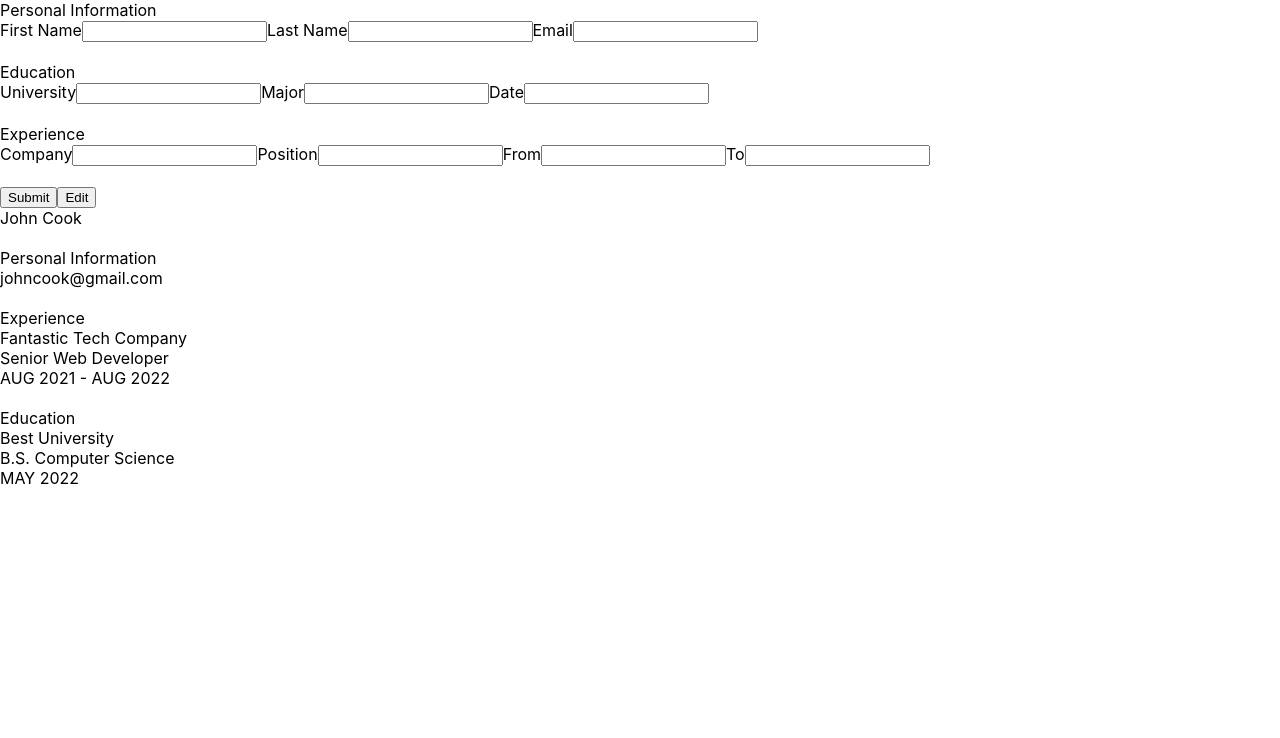
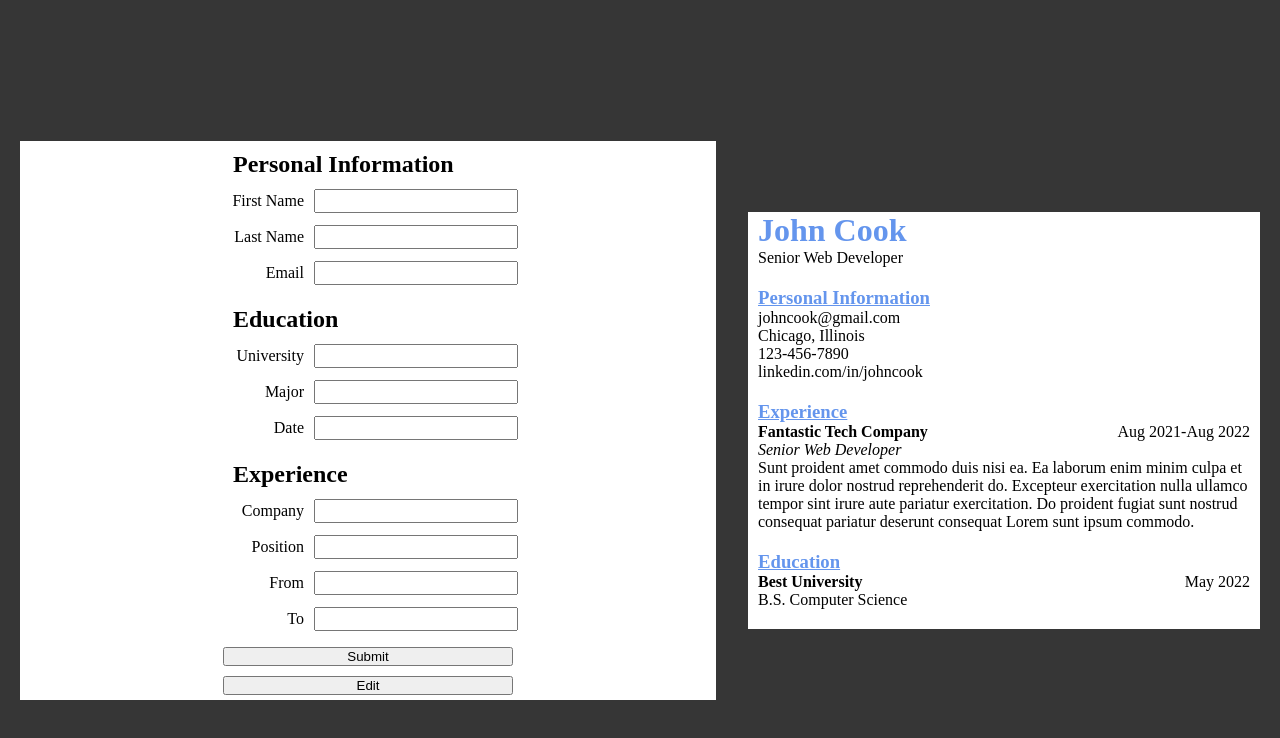
Before and after one commit to kyleyu23/cv-project, a React (Create React App) app: page / in a window 1280 px wide. Both pictures are taken after a click on the button "Submit". Shown: the top 738 px of the page. Built offline with nearby package versions, Linux system fonts and the light colour scheme.

Commit message:
add styles to PersonEntry and Resume

```diff
--- a/src/App.js
+++ b/src/App.js
@@ -18,7 +18,7 @@ class App extends Component {
 
   render() {
     return (
-      <div>
+      <div className="content">
         <PersonEntry
           onSubmit={(person) => this.handleSubmit(person)}
           currentPerson={this.state.person}
--- a/src/components/PersonEntry.js
+++ b/src/components/PersonEntry.js
@@ -1,4 +1,5 @@
 import React, { Component } from 'react';
+import '../styles/PersonEntry.css'
 
 const DEFAULT_PERSON = {
     firstName: "John",
@@ -6,11 +7,11 @@ const DEFAULT_PERSON = {
     email: "johncook@gmail.com",
     school: "Best University",
     major: "B.S. Computer Science",
-    dateOfStudy: "MAY 2022",
+    dateOfStudy: "May 2022",
     companyName: "Fantastic Tech Company",
     position: "Senior Web Developer",
-    startingDate: "AUG 2021",
-    endingDate: "AUG 2022",
+    startingDate: "Aug 2021",
+    endingDate: "Aug 2022",
 };
 
 const EMPTY_PERSON = {
@@ -58,10 +59,12 @@ class PersonEntry extends Component {
             }
                 = this.state;
         return (
-            <div>
-                <form onSubmit={(e) => this.submit(e)}>
-                    Personal Information <br />
-                    <label>
+            <form
+                onSubmit={(e) => this.submit(e)}
+                className="personEntry"
+            >
+                <h2>Personal Information</h2>
+                <label for="firstName">
                     First Name
                     <input
                         onChange={(e) => this.setState({ firstName: e.target.value })}
@@ -70,6 +73,7 @@ class PersonEntry extends Component {
                         name="firstName"
                     />
                 </label>
+
                 <label>
                     Last Name
                     <input
@@ -90,7 +94,7 @@ class PersonEntry extends Component {
                 </label>
 
 
-                    <br /><br /> Education <br />
+                <h2>Education</h2>
                 <label>
                     University
                     <input
@@ -118,7 +122,9 @@ class PersonEntry extends Component {
                         name="dateOfStudy"
                     />
                 </label>
-                    <br /> <br /> Experience <br />
+
+
+                <h2>Experience</h2>
                 <label>
                     Company
                     <input
@@ -155,15 +161,16 @@ class PersonEntry extends Component {
                         name="endingDate"
                     />
                 </label>
-                    <br /><br />
+                <div className='buttons'>
                     <button type="submit">
                         Submit
                     </button>
                     <button type="button" onClick={() => this.edit()}>
                         Edit
                     </button>
+                </div>
+
             </form>
-            </div>
         )
     }
 }
--- a/src/components/Resume.js
+++ b/src/components/Resume.js
@@ -1,4 +1,5 @@
 import React, { Component } from 'react';
+import '../styles/Resume.css'
 
 class Resume extends Component {
     constructor(props) {
@@ -16,26 +17,38 @@ class Resume extends Component {
 
 
         return (
-            <div>
-                <div>{`${firstName} ${lastName}`}</div>
-                <br />
+            <div className="resume">
+                <div className="section">
+                    <h1>{`${firstName} ${lastName}`}</h1>
+                    <p>{position}</p>
+                </div>
 
-                <div> Personal Information</div>
-                <div>{email}</div>
-                <br />
+                <div className="section">
+                    <h3> Personal Information</h3>
+                    <p>{email}</p>
+                    <p>Chicago, Illinois</p>
+                    <p>123-456-7890</p>
+                    <p>linkedin.com/in/johncook</p>
+                </div>
 
+                <div className="section">
+                    <h3> Experience</h3>
+                    <div className='headingWithDate'>
+                        <h4>{companyName}</h4>
+                        <p className="date">{`${startingDate}-${endingDate}`}</p>
+                    </div>
+                    <p className='position'>{position}</p>
+                    <p>Sunt proident amet commodo duis nisi ea. Ea laborum enim minim culpa et in irure dolor nostrud reprehenderit do. Excepteur exercitation nulla ullamco tempor sint irure aute pariatur exercitation. Do proident fugiat sunt nostrud consequat pariatur deserunt consequat Lorem sunt ipsum commodo.</p>
+                </div>
 
-                <div> Experience</div>
-                <div>{companyName}</div>
-                <div>{position}</div>
-                <div>{`${startingDate} - ${endingDate}`}</div>
-                <br />
-
-                <div> Education</div>
-                <div>{school}</div>
-                <div>{major}</div>
-                <div>{dateOfStudy}</div>
-
+                <div className="section">
+                    <h3> Education</h3>
+                    <div className='headingWithDate'>
+                        <h4>{school}</h4>
+                        <p className="date">{dateOfStudy}</p>
+                    </div>
+                    <div>{major}</div>
+                </div>
             </div>
 
         )
--- a/src/index.css
+++ /dev/null
@@ -1,13 +0,0 @@
-body {
-  margin: 0;
-  font-family: -apple-system, BlinkMacSystemFont, 'Segoe UI', 'Roboto', 'Oxygen',
-    'Ubuntu', 'Cantarell', 'Fira Sans', 'Droid Sans', 'Helvetica Neue',
-    sans-serif;
-  -webkit-font-smoothing: antialiased;
-  -moz-osx-font-smoothing: grayscale;
-}
-
-code {
-  font-family: source-code-pro, Menlo, Monaco, Consolas, 'Courier New',
-    monospace;
-}
--- a/src/index.js
+++ b/src/index.js
@@ -1,7 +1,7 @@
 import React from 'react';
 import ReactDOM from 'react-dom';
 import App from './App';
-import './index.css';
+import './styles/index.css';
 
 ReactDOM.render(
   <React.StrictMode>
--- /dev/null
+++ b/src/styles/PersonEntry.css
@@ -0,0 +1,42 @@
+.personEntry {
+    display:flex;
+    flex-direction: column;
+    background-color:rgb(255, 255, 255);
+    justify-content: center;
+    align-items:center;
+    flex-grow:1;
+    flex-basis:0;
+  }
+
+  label {
+    display: flex;
+    flex-direction: row;
+    justify-content: flex-end;
+    line-height: 26px;
+    margin-bottom: 10px;
+    width:300px;
+    align-items: center;
+  }
+
+  input {
+    height: 20px;
+    margin-left: 10px;
+    flex: 0 0 200px;
+  }
+
+  .personEntry > h2{
+    margin:10px;
+    display:flex;
+    justify-content: flex-start;
+    width:270px;
+  }
+
+  .personEntry > .buttons {
+    display:flex;
+    flex-direction:column;
+    width:300px;
+  }
+
+  .personEntry > .buttons > * {
+    margin:5px;
+  }
--- /dev/null
+++ b/src/styles/Resume.css
@@ -0,0 +1,32 @@
+.resume {
+    display:flex;
+    flex-direction: column;
+    max-width: 40vw;
+}
+
+/* name, section title */
+h1,h3 {
+    color:cornflowerblue;
+}
+
+h3{
+    text-decoration: underline;
+}
+
+.headingWithDate{
+    display:flex;
+    justify-content: space-between;
+}
+.resume > * {
+    margin-bottom: 5px;
+    margin-left:10px;
+    margin-right:10px;
+}
+
+.section {
+    margin-bottom:20px;
+}
+
+.position{
+    font-style: italic;
+}
--- /dev/null
+++ b/src/styles/index.css
@@ -0,0 +1,23 @@
+*{
+  margin:0;
+  padding:0;
+}
+
+body{
+  background-color: #363636;
+}
+
+.content{
+  display:flex;
+  column-gap: 2rem;
+  min-height: 100vh;
+  margin:20px;
+  justify-content: center;
+  align-items: center;
+}
+/* select children all */
+.content > * {
+  flex-basis:0;
+  flex-grow:1;
+  background-color: white;
+}
```
Also changed, not shown: src/App.css (deleted, +0 -38 lines). Lines whose indentation alone changed are shown as unchanged.
